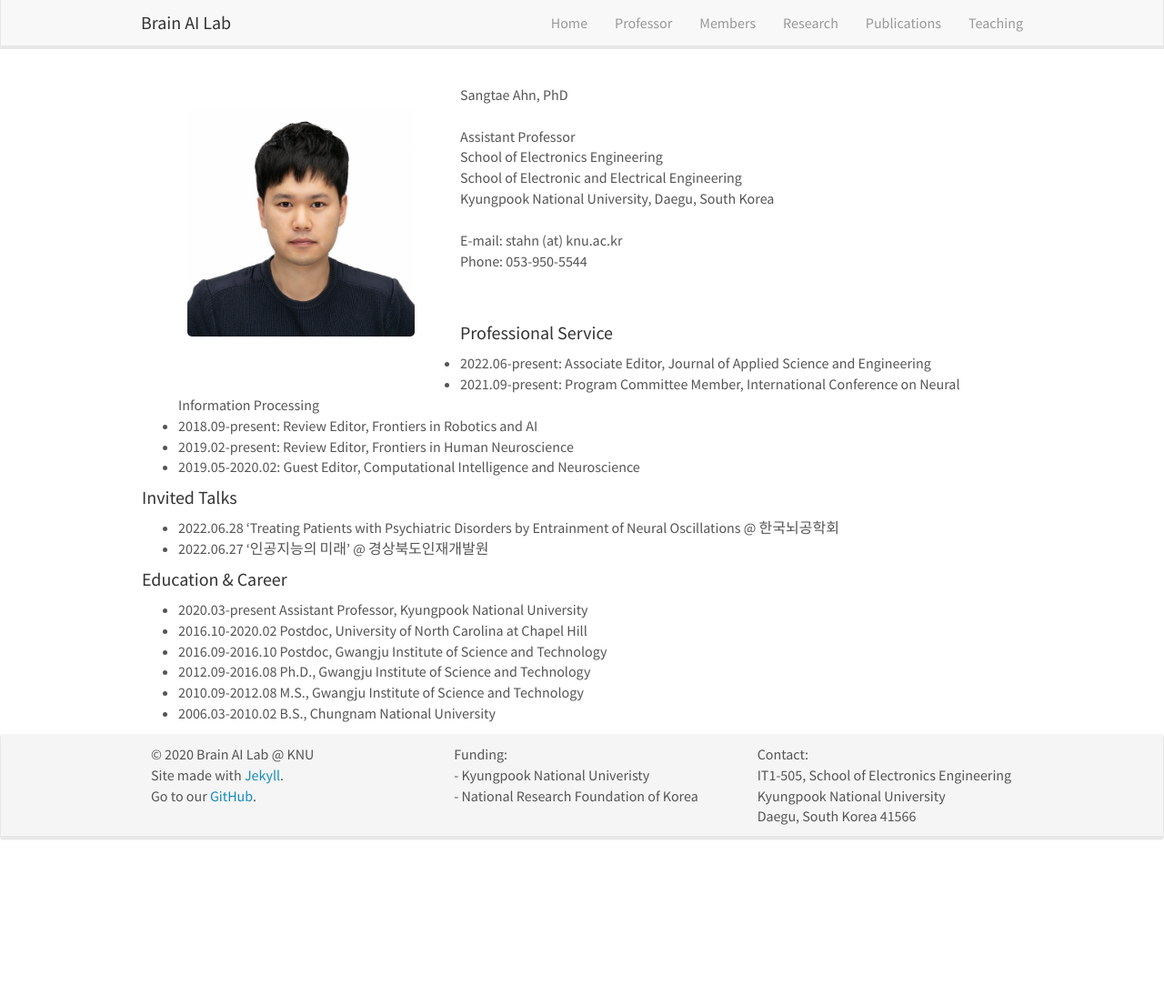
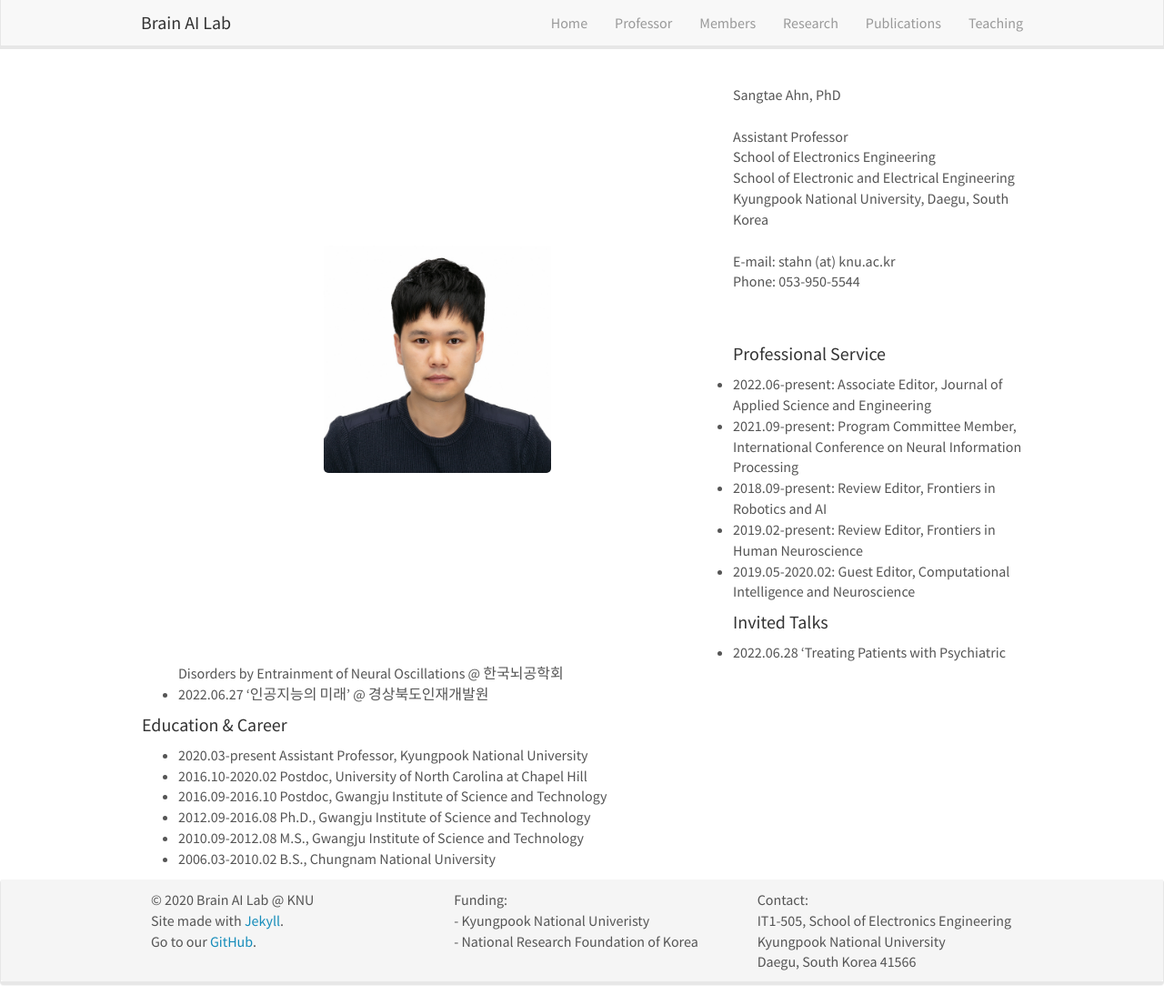
Before and after one commit to KNU-BrainAI/knu-brainai.github.io, a Jekyll site: the page built from _pages/professor.md, in a window 1280 px wide and 1105 px high. Shown: the whole window at 91% size. Built offline with Jekyll 4.4.1, drawn with Linux system fonts in a browser that asks for light colours; nearby versions of some CDN libraries.

Commit message:
Update professor.md

```diff
--- a/_pages/professor.md
+++ b/_pages/professor.md
@@ -6,7 +6,7 @@ sitemap: false
 permalink: /professor/
 ---
 
-![]({{ site.url }}{{ site.baseurl }}/images/teampic/stahn.jpg){: style="width: 250px; float: left; margin:50px"}
+![]({{ site.url }}{{ site.baseurl }}/images/teampic/stahn.jpg){: style="width: 250px; float: left; margin:200px"}
 <br/>
 Sangtae Ahn, PhD <br/><br/>
 Assistant Professor <br/>
```
